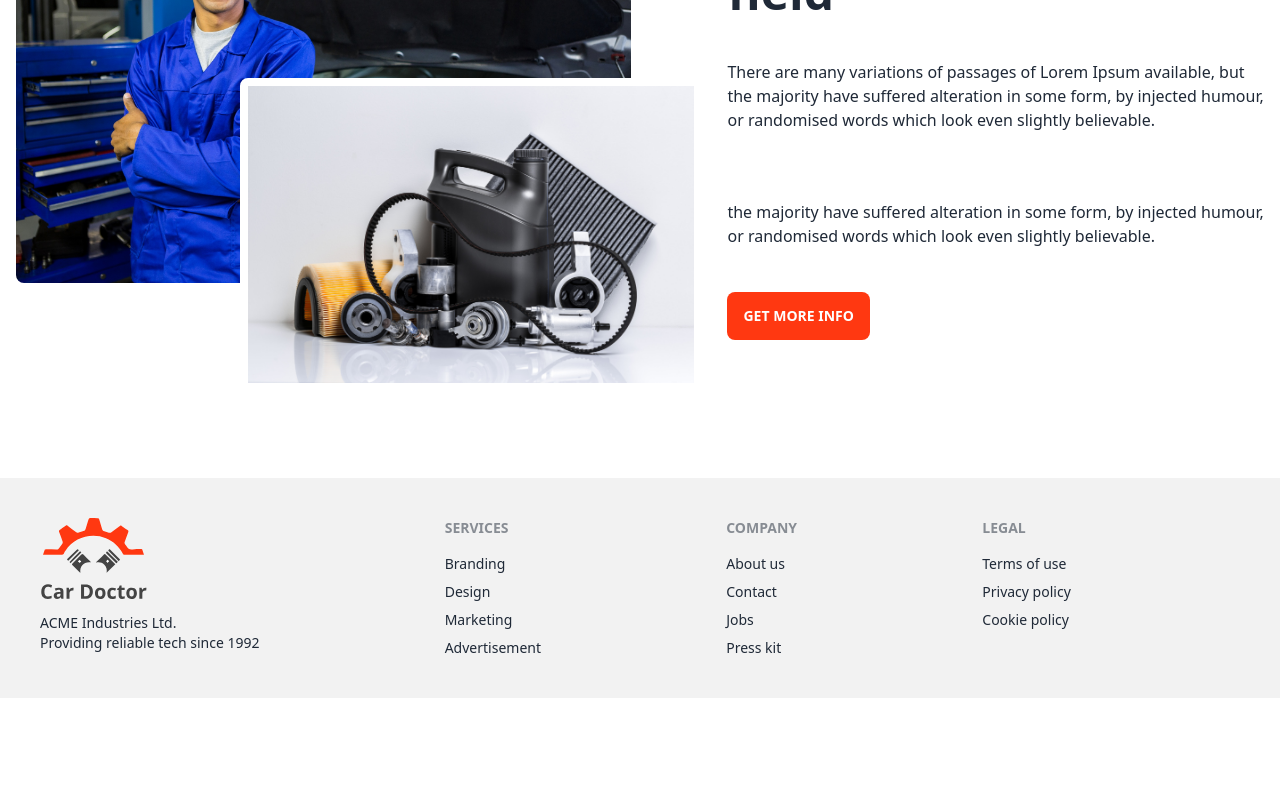
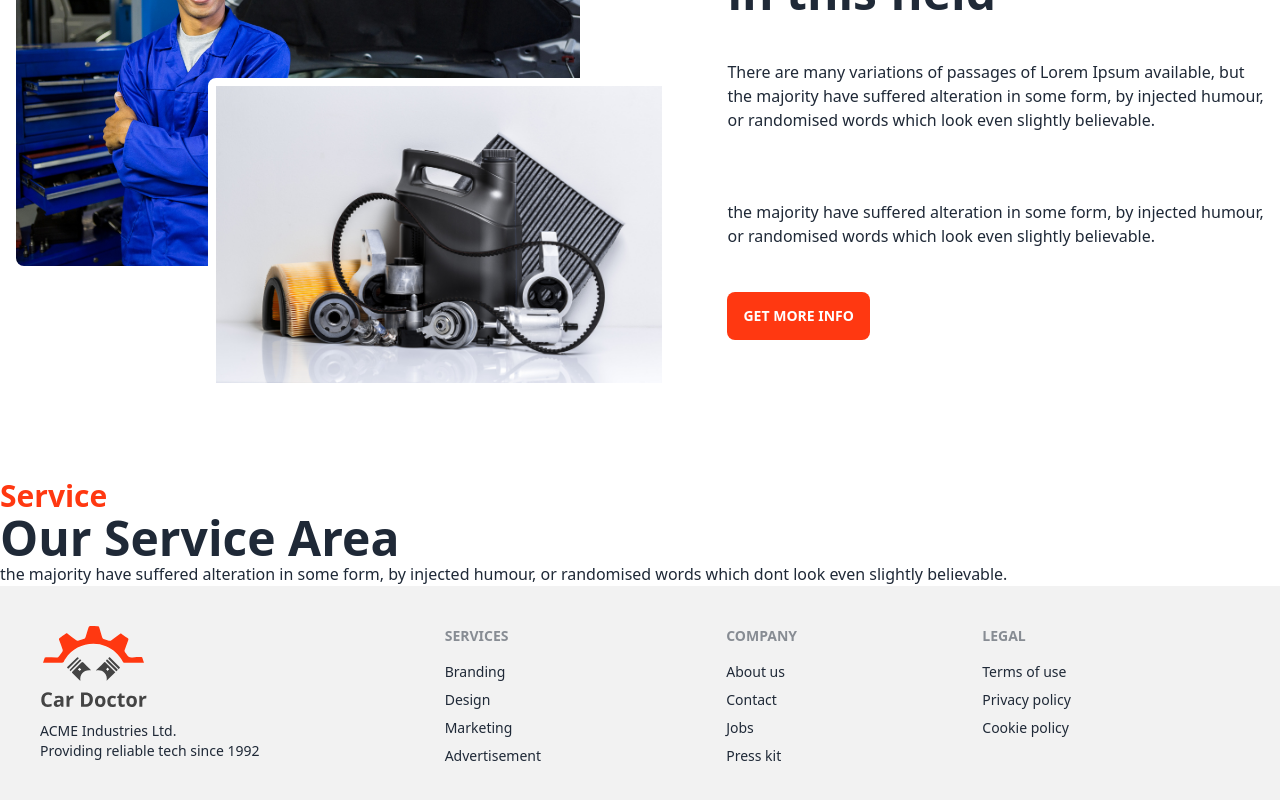
Before and after one commit to zibrailfaruqimayen/car-doctor-client, a React (Vite) app: page / in a window 1280 px wide. Shown: the part 1050-1850 px from the top of the page. Before the commit the page ends 1748 px from the top, so only its background shows below. Built offline with nearby package versions, Linux system fonts and the light colour scheme.

Commit message:
services section added

```diff
--- a/src/pages/Home/About/About.jsx
+++ b/src/pages/Home/About/About.jsx
@@ -6,16 +6,16 @@ const About = () => {
     <div className="hero min-h-screen ">
       <div className="hero-content flex-col lg:flex-row">
         <div className=" lg:w-1/2 relative">
-          <img src={img1} className="w-full rounded-lg " />
+          <img src={img1} className="w-11/12 rounded-lg " />
           <img
             src={img2}
-            className="w-3/4 border-8 border-white absolute left-56 top-1/2 rounded-lg "
+            className="w-3/4 border-8 border-white absolute left-48 top-1/2 rounded-lg "
           />
         </div>
         <div className=" lg:w-1/2 space-y-5 pl-20">
           <h3 className="text-3xl text-[#FF3811] font-bold">About Us</h3>
           <h1 className="text-5xl font-bold">
-            We are qualified & of experience in this field
+            We are qualified <br /> & of experience <br /> in this field
           </h1>
           <p className="py-6">
             There are many variations of passages of Lorem Ipsum available, but
--- a/src/pages/Home/Home/Home.jsx
+++ b/src/pages/Home/Home/Home.jsx
@@ -1,11 +1,13 @@
 import About from "../About/About";
 import Banner from "../Banner/Banner";
+import Services from "../Services/Services";
 
 const Home = () => {
   return (
     <div>
       <Banner></Banner>
       <About></About>
+      <Services></Services>
     </div>
   );
 };
--- /dev/null
+++ b/src/pages/Home/Services/Services.jsx
@@ -0,0 +1,16 @@
+const Services = () => {
+  return (
+    <div>
+      <div>
+        <h3 className="text-3xl text-[#FF3811] font-bold">Service</h3>
+        <h3 className="text-5xl font-bold">Our Service Area</h3>
+        <p>
+          the majority have suffered alteration in some form, by injected
+          humour, or randomised words which dont look even slightly believable.
+        </p>
+      </div>
+    </div>
+  );
+};
+
+export default Services;
```
